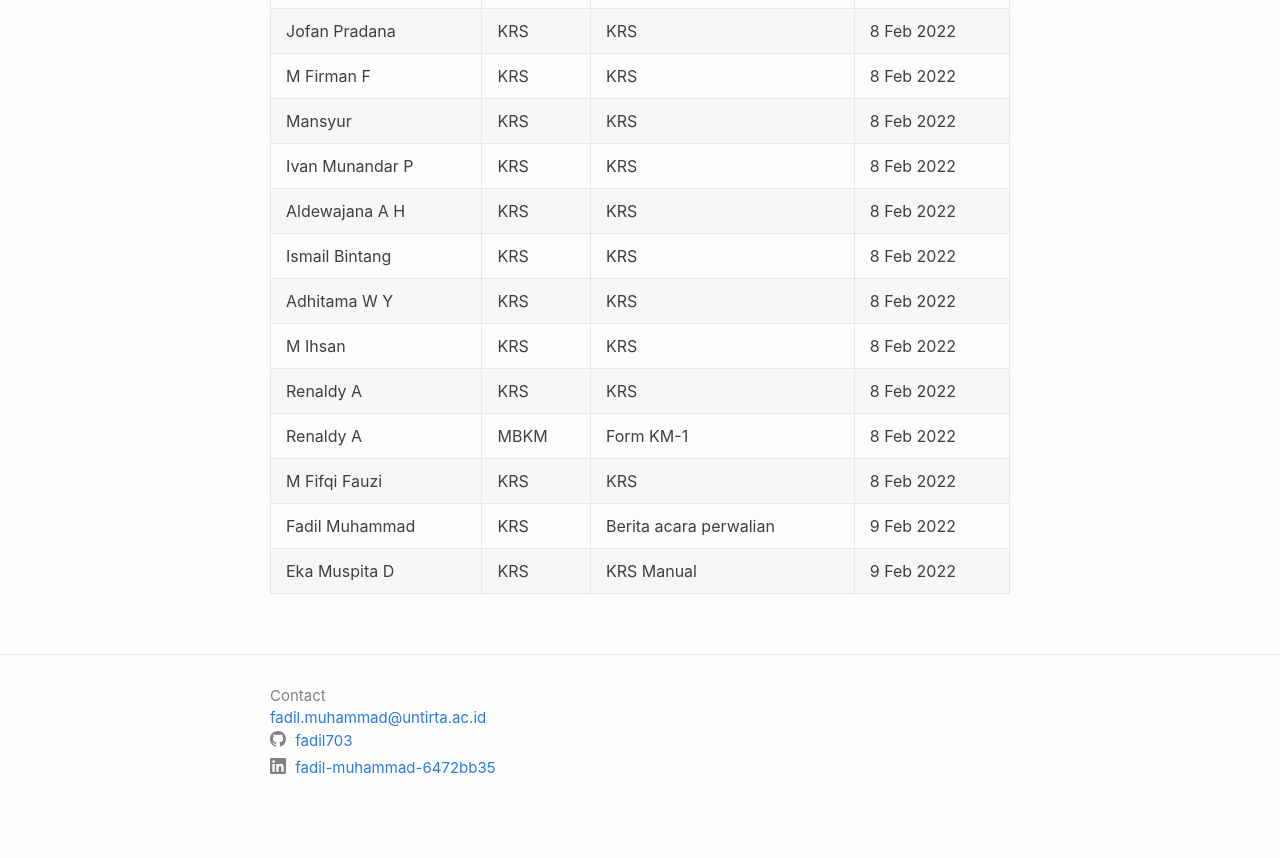
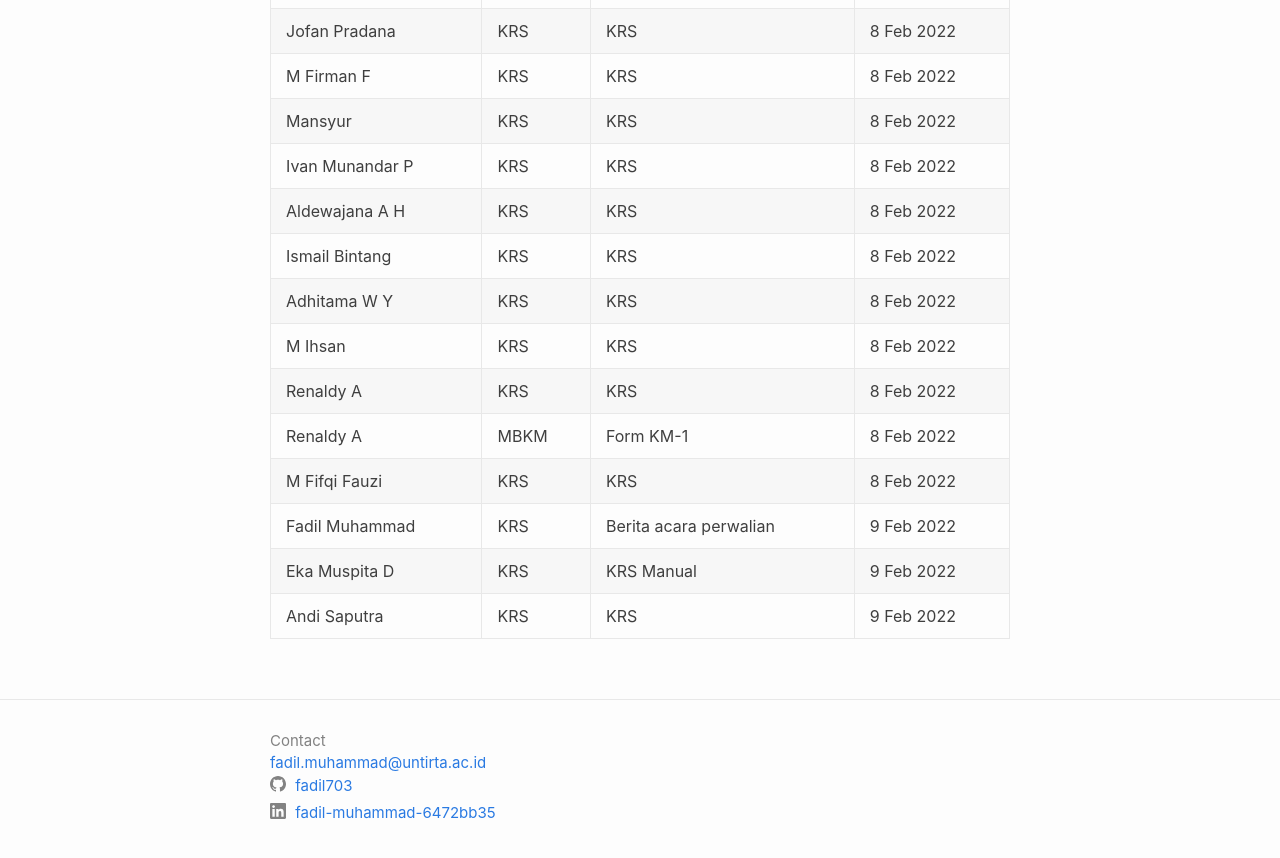
Before and after one commit to fadil703/fadil703.github.io, a Jekyll site: the page built from _posts/2022-02-03-february-signature.markdown, in a window 1280 px wide and 900 px high, scrolled down 732 px. Shown: the top 858 px of the window. Built offline with Jekyll 4.4.1, drawn with Linux system fonts in a browser that asks for light colours.

Commit message:
Update 2022-02-03-february-signature.markdown
add andi

```diff
--- a/_posts/2022-02-03-february-signature.markdown
+++ b/_posts/2022-02-03-february-signature.markdown
@@ -32,3 +32,4 @@ author: "fadil703"
 | M Fifqi Fauzi | KRS | KRS | 8 Feb 2022  |
 | Fadil Muhammad | KRS | Berita acara perwalian | 9 Feb 2022 |
 | Eka Muspita D | KRS | KRS Manual | 9 Feb 2022 |
+| Andi Saputra | KRS | KRS | 9 Feb 2022 |
```
